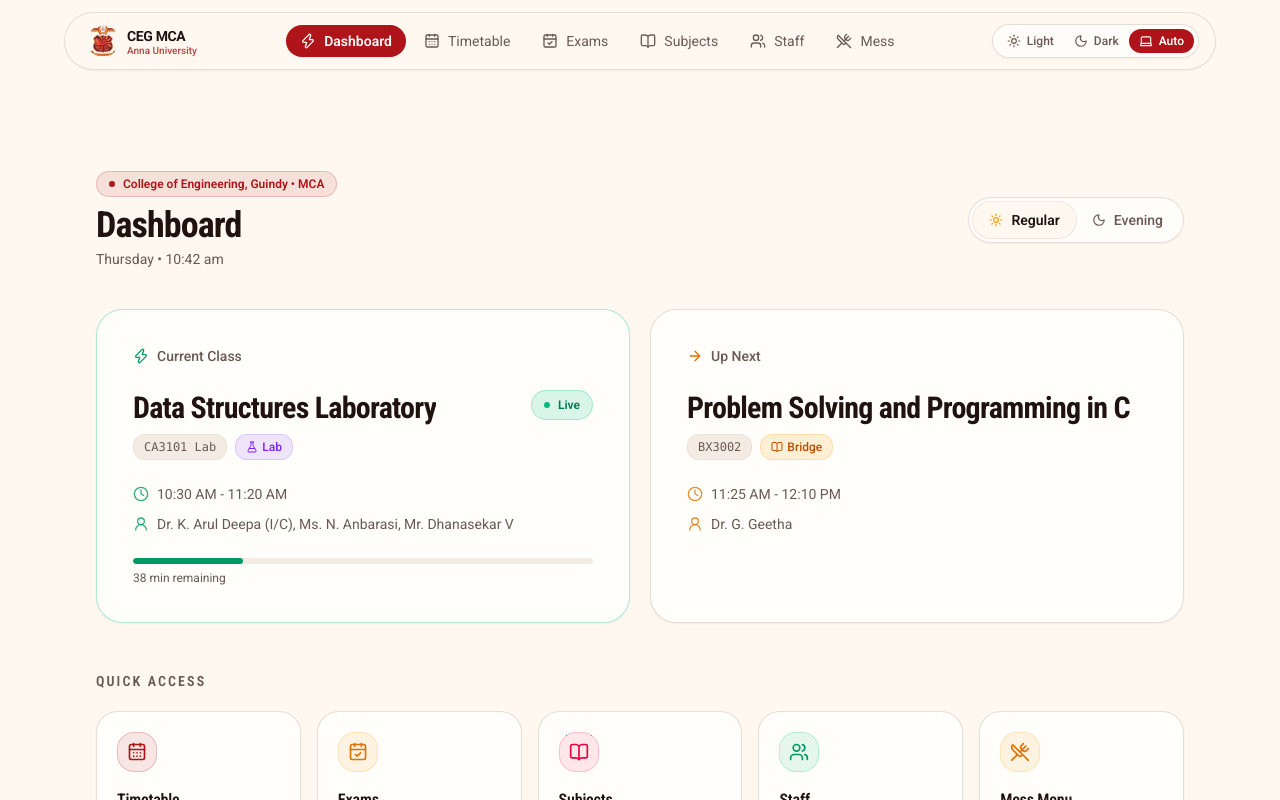
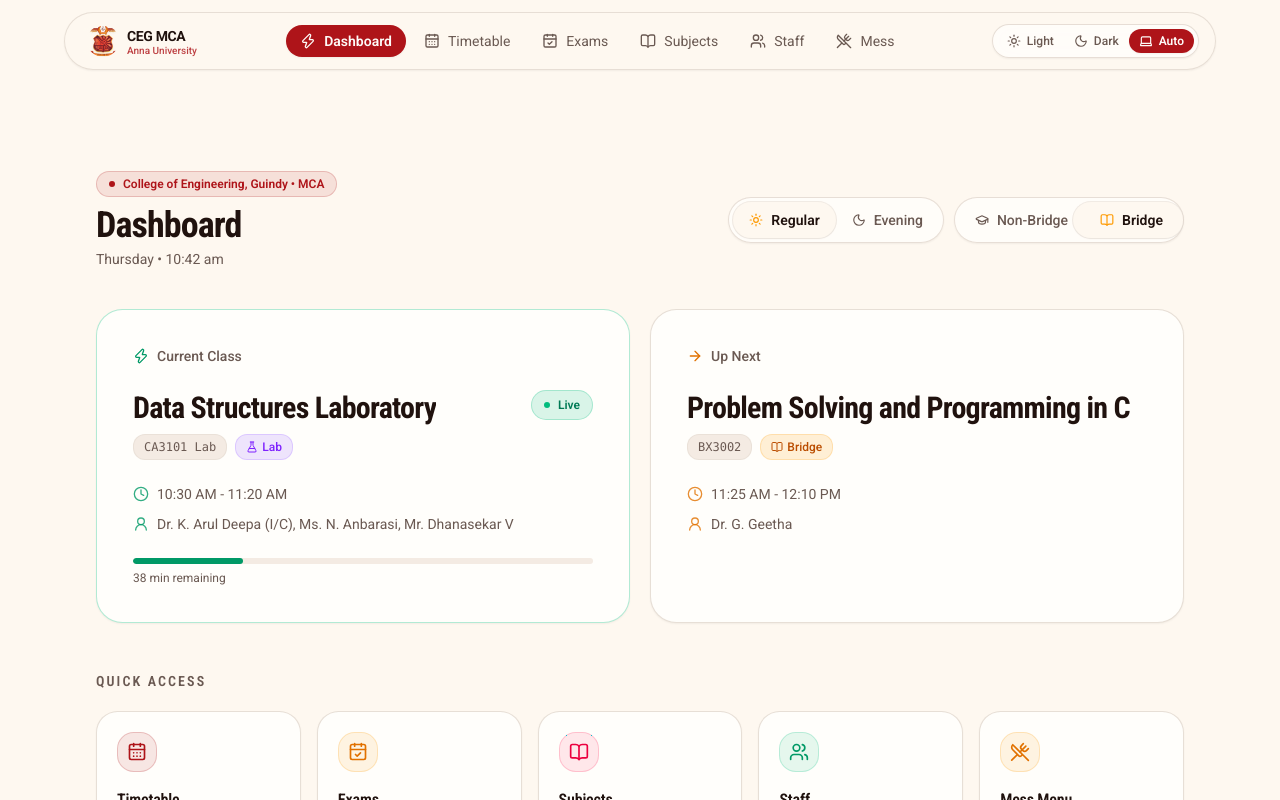
Before and after one commit to aigle-levant/ceg-mca, a React (Vite) app: page / in a window 1280 px wide. Shown: the top 800 px of the page. Built offline with nearby package versions, Linux system fonts and the light colour scheme.

Commit message:
Added toggle for bridge / non-bridge course

```diff
--- a/src/App.tsx
+++ b/src/App.tsx
@@ -9,7 +9,7 @@ import {
   ChevronLeft,
   UtensilsCrossed,
 } from "lucide-react";
-import type { BatchMode, Timetable } from "@/types/schedule";
+import type { BatchMode, CourseMode, Timetable } from "@/types/schedule";
 import { useSchedule } from "@/hooks/useSchedule";
 import { useNavigation } from "@/hooks/useNavigation";
 import { saveTimetable } from "@/lib/api";
@@ -22,6 +22,7 @@ import { SubjectsView } from "@/components/SubjectsView";
 import { MessMenuView } from "@/components/MessMenuView";
 import { TodayMenuCard } from "@/components/TodayMenuCard";
 import { BatchToggle } from "@/components/BatchToggle";
+import { CourseToggle } from "@/components/CourseToggle";
 import { Navbar } from "@/components/Navbar";
 import { Footer } from "@/components/Footer";
 
@@ -29,9 +30,38 @@ import profsRegular from "@/data/profs-regular.json";
 import profsEvening from "@/data/profs-evening.json";
 
 function App() {
-  const [mode, setMode] = useState<BatchMode>("regular");
+  const [mode, setMode] = useState<BatchMode>(() => {
+    try {
+      return (localStorage.getItem("ceg-batch-mode") as BatchMode) || "regular";
+    } catch {
+      return "regular";
+    }
+  });
+
+  const [courseMode, setCourseMode] = useState<CourseMode>(() => {
+    try {
+      return (localStorage.getItem("ceg-course-mode") as CourseMode) || "bridge";
+    } catch {
+      return "bridge";
+    }
+  });
+
+  const handleModeChange = (newMode: BatchMode) => {
+    setMode(newMode);
+    try {
+      localStorage.setItem("ceg-batch-mode", newMode);
+    } catch {}
+  };
+
+  const handleCourseModeChange = (newMode: CourseMode) => {
+    setCourseMode(newMode);
+    try {
+      localStorage.setItem("ceg-course-mode", newMode);
+    } catch {}
+  };
+
   const [isEditing, setIsEditing] = useState(false);
-  const schedule = useSchedule(mode);
+  const schedule = useSchedule(mode, courseMode);
   const { currentPage, navigate } = useNavigation();
 
   async function handleSaveTimetable(data: Timetable) {
@@ -71,8 +101,9 @@ function App() {
                   </p>
                 </div>
 
-                <div className="self-start sm:self-auto">
-                  <BatchToggle mode={mode} onModeChange={setMode} />
+                <div className="self-start sm:self-auto flex flex-wrap items-center gap-2 sm:gap-2.5">
+                  <BatchToggle mode={mode} onModeChange={handleModeChange} />
+                  <CourseToggle mode={courseMode} onModeChange={handleCourseModeChange} />
                 </div>
               </div>
 
@@ -262,19 +293,21 @@ function App() {
                   <h1 className="text-3xl font-bold tracking-tight text-foreground md:text-4xl">
                     Timetable
                   </h1>
-                  <p className="mt-1 text-sm text-muted-foreground">
-                    {mode === "regular" ? "Regular" : "Evening"} batch weekly schedule
+                  <p className="mt-1 text-xs sm:text-sm text-muted-foreground">
+                    {mode === "regular" ? "Regular" : "Evening"} batch •{" "}
+                    {courseMode === "non-bridge" ? "Non-Bridge" : "Bridge included"} schedule
                   </p>
                 </div>
 
-                <div className="flex items-center gap-3">
-                  <BatchToggle mode={mode} onModeChange={setMode} />
+                <div className="flex flex-wrap items-center gap-2 sm:gap-2.5">
+                  <BatchToggle mode={mode} onModeChange={handleModeChange} />
+                  <CourseToggle mode={courseMode} onModeChange={handleCourseModeChange} />
 
                   {!isEditing && (
                     <button
                       type="button"
                       onClick={() => setIsEditing(true)}
-                      className="flex items-center gap-1.5 rounded-xl border border-border/80 bg-card px-3.5 py-2 text-sm font-medium text-muted-foreground transition-all hover:border-border hover:bg-muted hover:text-foreground"
+                      className="flex items-center gap-1.5 rounded-full border border-border/80 bg-card px-3.5 py-1.5 sm:py-2 text-xs sm:text-sm font-medium text-muted-foreground transition-all hover:border-border hover:bg-muted hover:text-foreground shadow-2xs"
                     >
                       <Pencil className="size-3.5" />
                       Edit
--- /dev/null
+++ b/src/components/CourseToggle.tsx
@@ -0,0 +1,60 @@
+import { GraduationCap, BookOpen } from "lucide-react";
+import type { CourseMode } from "@/types/schedule";
+import { cn } from "@/lib/utils";
+
+interface CourseToggleProps {
+  mode: CourseMode;
+  onModeChange: (mode: CourseMode) => void;
+}
+
+export function CourseToggle({ mode, onModeChange }: CourseToggleProps) {
+  return (
+    <div className="relative flex items-center rounded-full border border-border/80 bg-card/80 p-1 shadow-xs backdrop-blur-sm">
+      {/* Sliding indicator */}
+      <div
+        className={cn(
+          "absolute h-[calc(100%-8px)] w-[calc(50%-4px)] rounded-full bg-background shadow-xs ring-1 ring-border/50 transition-transform duration-300 ease-out",
+          mode === "bridge" && "translate-x-[calc(100%+4px)]"
+        )}
+      />
+
+      <button
+        type="button"
+        onClick={() => onModeChange("non-bridge")}
+        className={cn(
+          "relative z-10 flex items-center gap-1.5 sm:gap-2 rounded-full px-3 sm:px-4 py-1.5 sm:py-2 text-xs sm:text-sm font-medium transition-colors duration-200",
+          mode === "non-bridge"
+            ? "text-foreground font-semibold"
+            : "text-muted-foreground hover:text-foreground/80"
+        )}
+      >
+        <GraduationCap
+          className={cn(
+            "size-3.5",
+            mode === "non-bridge" ? "text-primary" : "text-muted-foreground"
+          )}
+        />
+        Non-Bridge
+      </button>
+
+      <button
+        type="button"
+        onClick={() => onModeChange("bridge")}
+        className={cn(
+          "relative z-10 flex items-center gap-1.5 sm:gap-2 rounded-full px-3 sm:px-4 py-1.5 sm:py-2 text-xs sm:text-sm font-medium transition-colors duration-200",
+          mode === "bridge"
+            ? "text-foreground font-semibold"
+            : "text-muted-foreground hover:text-foreground/80"
+        )}
+      >
+        <BookOpen
+          className={cn(
+            "size-3.5",
+            mode === "bridge" ? "text-amber-500" : "text-muted-foreground"
+          )}
+        />
+        Bridge
+      </button>
+    </div>
+  );
+}
--- a/src/hooks/useSchedule.ts
+++ b/src/hooks/useSchedule.ts
@@ -1,5 +1,5 @@
 import { useState, useEffect, useMemo, useCallback } from "react";
-import type { BatchMode, ParsedClass, Timetable } from "@/types/schedule";
+import type { BatchMode, CourseMode, ParsedClass, Timetable } from "@/types/schedule";
 import {
   getDayName,
   getCurrentMinutes,
@@ -14,7 +14,7 @@ import profsRegular from "@/data/profs-regular.json";
 import profsEvening from "@/data/profs-evening.json";
 import subjectsData from "@/data/subjects.json";
 
-export function useSchedule(mode: BatchMode) {
+export function useSchedule(mode: BatchMode, courseMode: CourseMode = "bridge") {
   const [now, setNow] = useState(new Date());
   const [regularData, setRegularData] = useState<Timetable>(
     timetableRegular as unknown as Timetable
@@ -42,10 +42,13 @@ export function useSchedule(mode: BatchMode) {
     [mode]
   );
 
-  const todaySchedule = useMemo(
-    () => buildDaySchedule(timetable, profs, subjectsData, day),
-    [timetable, profs, day]
-  );
+  const todaySchedule = useMemo(() => {
+    const raw = buildDaySchedule(timetable, profs, subjectsData, day);
+    if (courseMode === "non-bridge") {
+      return raw.filter((c) => !c.isBridge);
+    }
+    return raw;
+  }, [timetable, profs, day, courseMode]);
 
   const currentClass = useMemo(
     () => findCurrentClass(todaySchedule, currentMinutes),
@@ -59,9 +62,13 @@ export function useSchedule(mode: BatchMode) {
 
   const getScheduleForDay = useCallback(
     (dayName: string): ParsedClass[] => {
-      return buildDaySchedule(timetable, profs, subjectsData, dayName);
+      const raw = buildDaySchedule(timetable, profs, subjectsData, dayName);
+      if (courseMode === "non-bridge") {
+        return raw.filter((c) => !c.isBridge);
+      }
+      return raw;
     },
-    [timetable, profs]
+    [timetable, profs, courseMode]
   );
 
   return {
--- a/src/types/schedule.ts
+++ b/src/types/schedule.ts
@@ -1,4 +1,5 @@
 export type BatchMode = "regular" | "evening";
+export type CourseMode = "non-bridge" | "bridge";
 
 export interface TimetableEntry {
   time: string;
```
